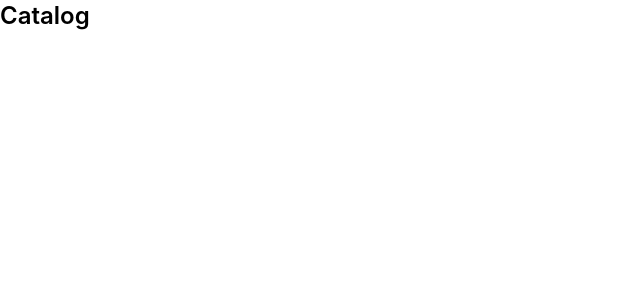
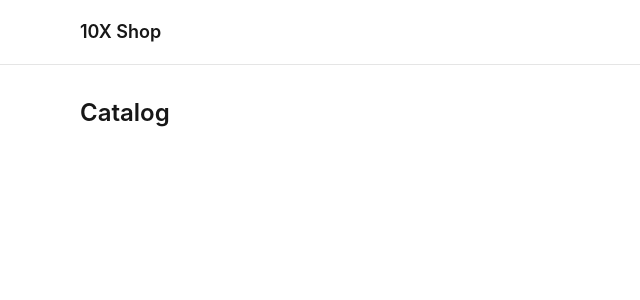
Before and after one commit to zazabaramidze3-afk/10x-shop-zazabaramidze, a React (Vite) app: page / in a window 1280 px wide. Shown: the top 300 px of the page, without its empty margins (0-640 px from the left). Built offline with nearby package versions, Linux system fonts and the light colour scheme.

Commit message:
feat(layout): add base layout with outlet

```diff
--- a/src/App.tsx
+++ b/src/App.tsx
@@ -1,13 +1,16 @@
 import { Route, Routes } from 'react-router-dom'
 import CatalogPage from './pages/CatalogPage'
 import NotFoundPage from './pages/NotFoundPage'
+import BaseLayout from './layouts/BaseLayout'
 
 
 function App() {
   return (
     <Routes>
-      <Route path="/" element={<CatalogPage />} />
-      <Route path="*" element={<NotFoundPage />} />
+      <Route element={ <BaseLayout/> }>
+        <Route path="/" element={<CatalogPage />} />
+        <Route path="*" element={<NotFoundPage />} />
+      </Route>
     </Routes>
   )
 }
--- /dev/null
+++ b/src/layouts/BaseLayout.tsx
@@ -0,0 +1,18 @@
+import { Outlet } from 'react-router-dom'
+
+const BaseLayout = () => {
+  return (
+    <div className='min-h-screen bg-white text-neutral-900'>
+        <header className='border-b border-neutral-200'>
+            <div className='mx-auto flex h-16 max-w-6xl items-center px-4'>
+                <span className='text-lg font-semibold'>10X Shop</span>
+            </div>
+        </header>
+        <main className='mx-auto max-w-6xl px-4 py-8'>
+            <Outlet />
+        </main>
+    </div>
+  )
+}
+
+export default BaseLayout
```
